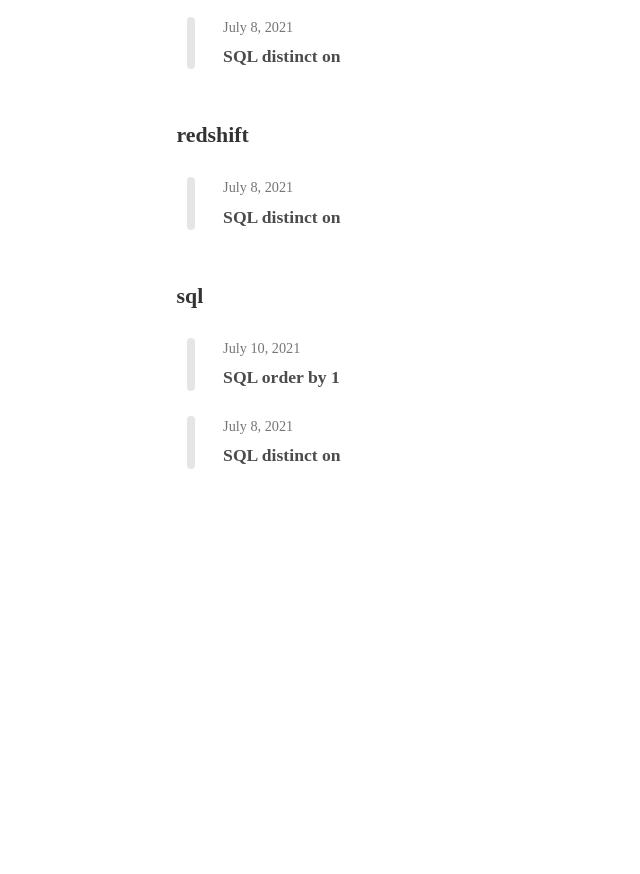
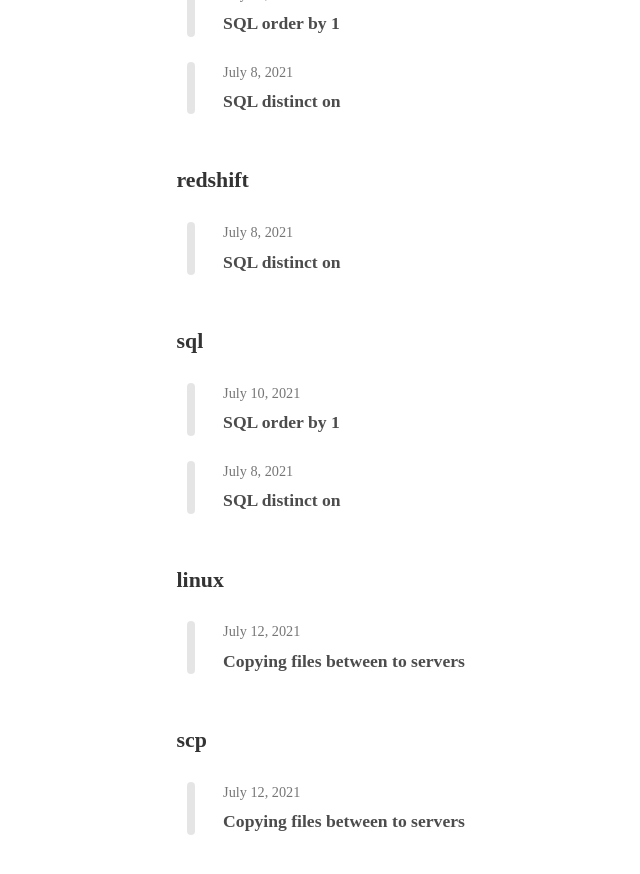
Before and after one commit to cliffordEmmanuel/cliffordEmmanuel.github.io, a Jekyll site: the page built from tags.html, in a window 1280 px wide and 900 px high, scrolled down 1414 px. Shown: the top 874 px of the window, without its empty margins (75-715 px from the left). Built offline with Jekyll 4.4.1, drawn with Linux system fonts in a browser that asks for light colours; nearby versions of some CDN libraries; some web fonts are replaced; before the commit the page ends 1948 px from its top, so only the background shows below that.

Commit message:
adding a new post

````diff
--- /dev/null
+++ b/_posts/2021-07-12-transfer-remote-local.md
@@ -0,0 +1,45 @@
+---
+layout: post
+title: Copying files between to servers
+subtitle : Using SCP
+tags: [linux, scp]
+author: Clifford
+comments : True
+---
+
+
+## Using SCP
+
+**SCP -  secure copy**. It is used to copy files between servers securely. The transfer can happen either between a local host and a remote host or between two remote hosts. SCP uses the same authentication and security procedure that is used by the SSH protocol.
+
+<br>
+
+The basic syntax is at follows:
+
+```bash
+scp <username>@<source-host>:<path to file> <username>@<destination-host>:<path to store file>
+```
+
+<br>
+
+If you're on your local wanting to receive a file from a remote server:
+
+```bash
+scp username@remote-host:/path/to/file /path/to/store
+```
+
+<br>
+
+As for all linux commands you can get extra information about its usage by typing `man <command-name>` in the terminal.
+
+Do a `man scp` to get more information about the scp command.
+
+Cheers!
+
+<br>
+
+
+<hr>
+
+## _Sources:_
+- <https://unix.stackexchange.com/questions/188285/how-to-copy-a-file-from-a-remote-server-to-a-local-machine>
````
Also changed, not shown: _posts/2021-07-10-sql-orderby1.md (+2 -1 lines).
